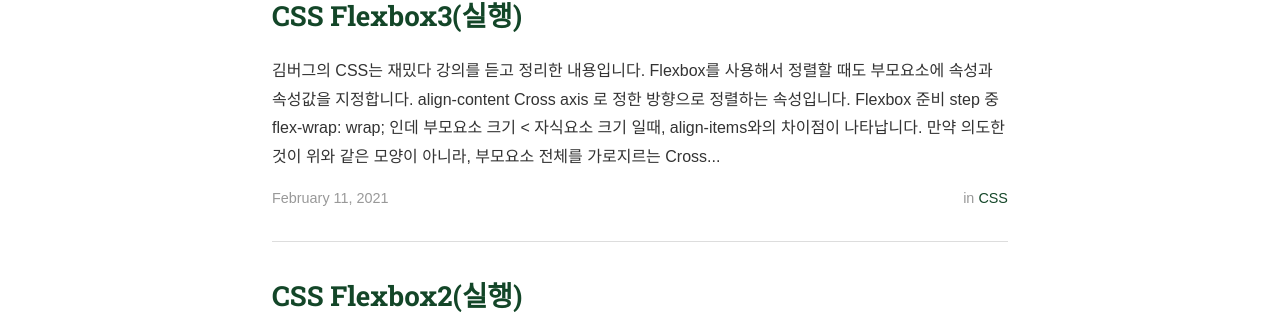
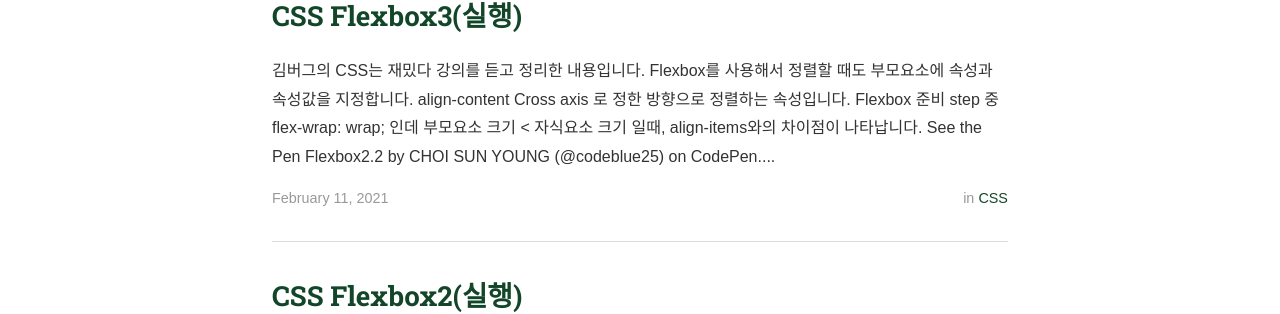
Before and after one commit to codeblue25/codeblue25.github.io, a Jekyll site: the page built from index.html, in a window 1280 px wide and 900 px high, scrolled down 348 px. Shown: the part 198-512 px from the top of the window. Built offline with Jekyll 4.4.1, drawn with Linux system fonts in a browser that asks for light colours; nearby versions of some CDN libraries; some web fonts are replaced; the list of posts is cut into pages by our own code; a style sheet for code colours, icons or effects is not loaded.

Commit message:
CSS Flexbox3
align-items와 align-content 비교 예시 코드

```diff
--- a/_posts/2021-02-11-flexbox3.md
+++ b/_posts/2021-02-11-flexbox3.md
@@ -14,23 +14,20 @@
 
 * `Cross axis` 로 정한 방향으로 정렬하는 속성입니다.
 * Flexbox 준비 step 중 `flex-wrap: wrap;` 인데 **부모요소 크기 < 자식요소 크기** 일때, `align-items`와의 차이점이 나타납니다.
-
-<!-- <iframe height="265" style="width: 100%;" scrolling="no" title="Flexbox2.2" src="https://codepen.io/codeblue25/embed/KKNgROy?height=265&theme-id=dark&default-tab=css,result" frameborder="no" loading="lazy" allowtransparency="true" allowfullscreen="true">
+* <iframe height="265" style="width: 100%;" scrolling="no" title="Flexbox2.2" src="https://codepen.io/codeblue25/embed/KKNgROy?height=265&theme-id=dark&default-tab=css,result" frameborder="no" loading="lazy" allowtransparency="true" allowfullscreen="true">
   See the Pen <a href='https://codepen.io/codeblue25/pen/KKNgROy'>Flexbox2.2</a> by CHOI SUN YOUNG
-  (<a href='https://codepen.io/codeblue25'>@codeblue25</a>) on <a href='https://codepen.io'>CodePen</a>. -->
-
+  (<a href='https://codepen.io/codeblue25'>@codeblue25</a>) on <a href='https://codepen.io'>CodePen</a>.
 * 만약 의도한 것이 위와 같은 모양이 아니라, **부모요소 전체를 가로지르는 Cross axis를 기준으로** Flex 정렬을 하고 싶을 때 `align-content`를 사용합니다.
-
-<!-- <iframe height="265" style="width: 100%;" scrolling="no" title="Flexbox2.3" src="https://codepen.io/codeblue25/embed/PobGaGW?height=265&theme-id=dark&default-tab=css,result" frameborder="no" loading="lazy" allowtransparency="true" allowfullscreen="true">
+* <iframe height="265" style="width: 100%;" scrolling="no" title="Flexbox2.3" src="https://codepen.io/codeblue25/embed/PobGaGW?height=265&theme-id=dark&default-tab=css,result" frameborder="no" loading="lazy" allowtransparency="true" allowfullscreen="true">
   See the Pen <a href='https://codepen.io/codeblue25/pen/PobGaGW'>Flexbox2.3</a> by CHOI SUN YOUNG
-  (<a href='https://codepen.io/codeblue25'>@codeblue25</a>) on <a href='https://codepen.io'>CodePen</a>. -->
+  (<a href='https://codepen.io/codeblue25'>@codeblue25</a>) on <a href='https://codepen.io'>CodePen</a>.
   <br />
 
 *부모요소가 아니라 **자식요소에 속성과 속성값을 지정**한 정렬도 있습니다.*<br />
 
 <h4>flex-grow</h4>
 
-* 속성값으로 0보다 큰 아무 숫자나 있으면, 자식요소가 부모요소의 여백을 꽉 채우는 만큼 늘어납니다.
+* 속성값이 0보다 큰 아무 숫자면, 자식요소가 부모요소의 여백을 꽉 채우는 만큼 늘어납니다.
 * 여백을 채울 때, 자식요소 마다 비율을 달리할 수도 있습니다.
   * ⚠이 때 각 비율은 **컨텐츠 크기만큼의 영역을 제외한 부분의 여백**의 비 입니다.⚠
 
@@ -45,12 +42,11 @@
 <h4>flex-basis</h4>
 
 * 컨텐츠 크기만큼의 영역을 어떻게 인식할 것인지를 정하는 속성입니다.
-* default 속성값은 `auto`입니다.
+* default 속성값은 auto입니다.
 * 따라서 `flex-basis: 0;`이면 컨텐츠 크기만큼의 영역을 0으로 인식하여 **자식요소들이 동일한 비율**로 자리하게 됩니다.
 
 
 <h4>flex</h4>
 
 * 위에서 설명한 `flex-grow`, `flex-shrink`, `flex-basis`를 **축약형**으로 쓸 때 사용하는 속성입니다.
-* 가장 많이 쓰는 속성값인 `flex: 1;`은
-   `flex-grow: 1;`, `flex-shrink: 1;`, `flex-basis: 0%`를 축약한 것입니다.
+* 가장 많이 쓰는 속성값인 `flex: 1;`은 `flex-grow: 1;`, `flex-shrink: 1;`, `flex-basis: 0%`를 축약한 것입니다.
```
